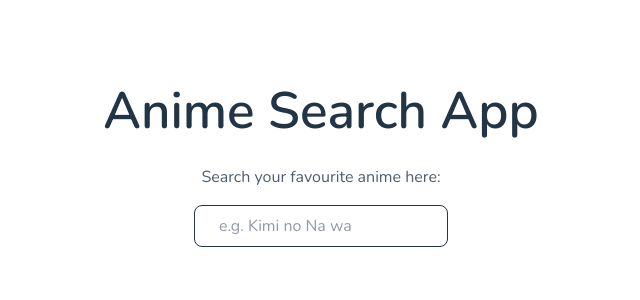
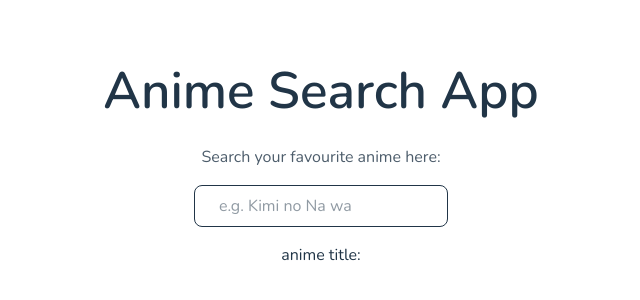
Before and after one commit to gelembungsahabat/Anime-Search-App, a React (Vite) app: page / in a window 1280 px wide. Shown: the part 248-548 px from the top of the page, without its empty margins (319-959 px from the left). Built offline with nearby package versions, Linux system fonts and the light colour scheme.

Commit message:
feat: add usedebounce on input element

```diff
--- a/package.json
+++ b/package.json
@@ -14,7 +14,8 @@
     "react": "^19.1.1",
     "react-dom": "^19.1.1",
     "react-redux": "^9.2.0",
-    "tailwindcss": "^4.1.17"
+    "tailwindcss": "^4.1.17",
+    "use-debounce": "^10.0.6"
   },
   "devDependencies": {
     "@eslint/js": "^9.36.0",
--- a/src/App.tsx
+++ b/src/App.tsx
@@ -1,6 +1,12 @@
+import { useDebouncedCallback } from "use-debounce";
 import "./App.css";
+import { useState } from "react";
 
 function App() {
+  const [animeTitle, setAnimeTitle] = useState<string>("");
+  const debounced = useDebouncedCallback((inputValue) => {
+    setAnimeTitle(inputValue);
+  }, 250); // 250ms is given interval from the YoPrint's rules
   return (
     <main>
       <h1>Anime Search App</h1>
@@ -13,7 +19,9 @@ function App() {
           type="text"
           className="flex-1  border rounded-lg py-2 px-6"
           placeholder="e.g. Kimi no Na wa"
+          onChange={(e) => debounced(e.target.value)}
         />
+        <p>anime title: {animeTitle}</p>
       </div>
     </main>
   );
```
Also changed, not shown: 1 other file (tests, documents, lock files or other folders).
